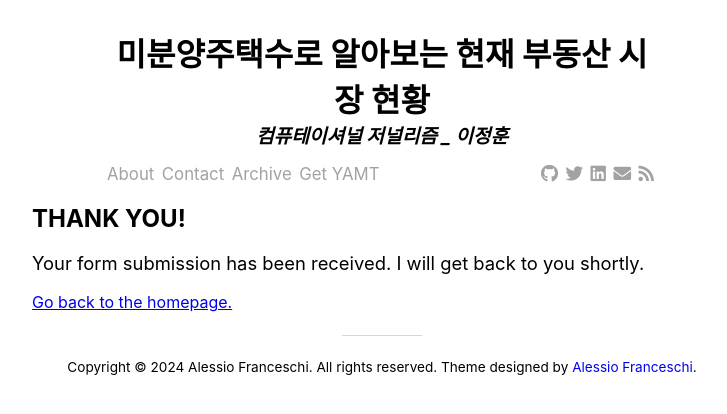
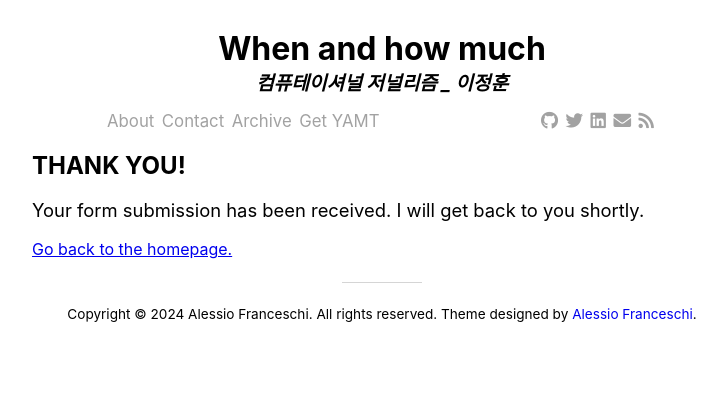
Before and after one commit to Timeleeh/skkufinal.github.io, a Jekyll site: the page built from contact-successful.md, in a window 1280 px wide. Shown: the top 414 px of the page, without its empty margins (258-985 px from the left). Built offline with Jekyll 4.4.1, drawn with Linux system fonts in a browser that asks for light colours; nearby versions of some CDN libraries.

Commit message:
Update _config.yml

```diff
--- a/_config.yml
+++ b/_config.yml
@@ -1,5 +1,5 @@
 # Site settings
-title: 미분양주택수로 알아보는 현재 부동산 시장 현황
+title: When and how much
 description: "미분양주택수로 현재의 부동산 시장을 분석해보자"
 
 
```
